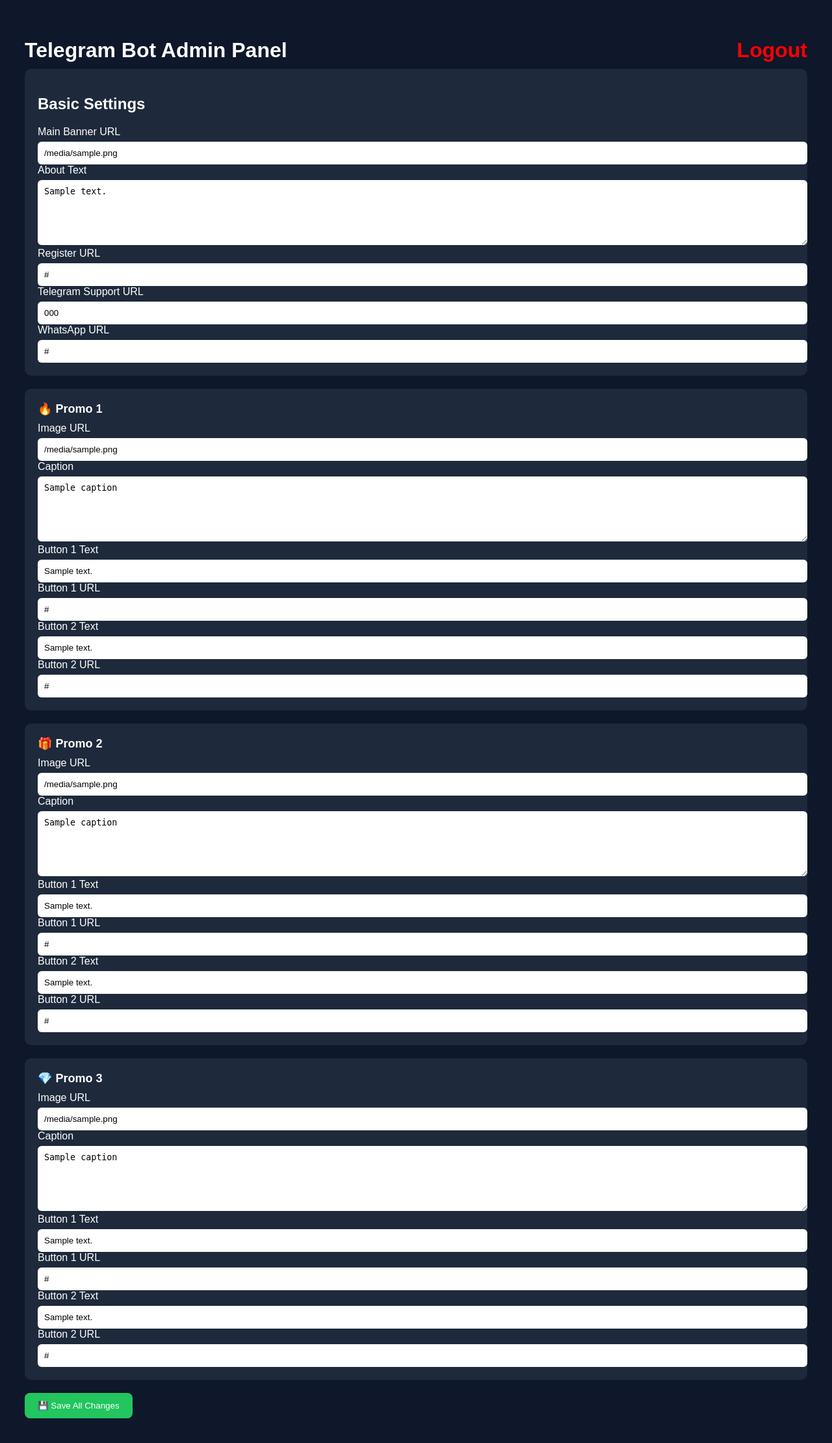
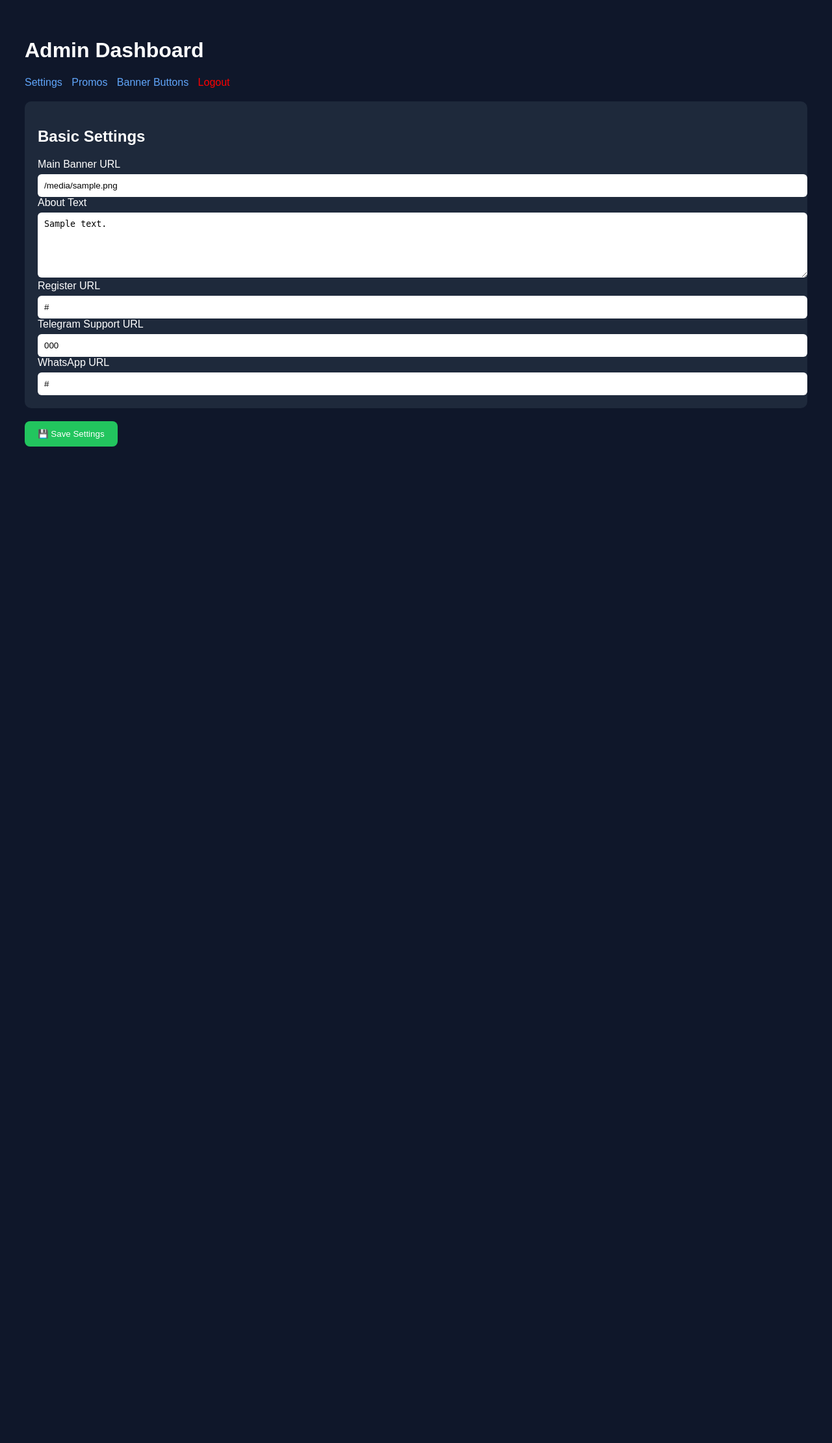
Before and after one commit to Dreamchaser-aus/captaintest12, a Flask app: template templates/dashboard.html in a window 1280 px wide. Shown: the whole page at 65% size. After the commit the page ends 687 px from the top, so only its background shows below. Run offline with Flask 3, Linux system fonts and the light colour scheme; the template is opened without the code that fills it: most values are stand-ins (such as "Sample title", 1, 10 or a date in 2020); some libraries are stand-ins or nearby versions.

Commit message:
Update dashboard.html

```diff
--- a/templates/dashboard.html
+++ b/templates/dashboard.html
@@ -4,105 +4,45 @@
     <title>Admin Dashboard</title>
     <style>
         body { font-family: Arial; background: #0f172a; color: white; padding: 30px; }
-        h1 { margin-bottom: 10px; }
         .box { background: #1e293b; padding: 20px; border-radius: 10px; margin-bottom: 20px; }
         input, textarea { width: 100%; padding: 10px; margin-top: 6px; border-radius: 6px; border: none; }
         textarea { height: 80px; }
         button { padding: 12px 20px; background: #22c55e; color: white; border: none; border-radius: 8px; cursor: pointer; }
-        .promo-title { font-size: 18px; font-weight: bold; margin-bottom: 10px; }
-        .logout { float: right; color: red; text-decoration: none; }
+        a { color: #60a5fa; text-decoration: none; margin-right: 10px; }
     </style>
 </head>
 <body>
 
-    <h1>Telegram Bot Admin Panel <a class="logout" href="/admin/logout">Logout</a></h1>
+<h1>Admin Dashboard</h1>
+
+<div style="margin-bottom:20px;">
+    <a href="/admin">Settings</a>
+    <a href="/admin/promos">Promos</a>
+    <a href="/admin/banner_buttons">Banner Buttons</a>
+    <a href="/admin/logout" style="color:red;">Logout</a>
+</div>
 
 <form method="POST">
-
     <div class="box">
         <h2>Basic Settings</h2>
 
         <label>Main Banner URL</label>
-            <input type="text" name="main_banner" value="{{ data.main_banner }}" />
+        <input type="text" name="main_banner" value="{{ data.main_banner }}">
 
         <label>About Text</label>
         <textarea name="about_text">{{ data.about_text }}</textarea>
 
         <label>Register URL</label>
-            <input type="text" name="register_url" value="{{ data.register_url }}" />
+        <input type="text" name="register_url" value="{{ data.register_url }}">
 
         <label>Telegram Support URL</label>
-            <input type="text" name="telegram_support" value="{{ data.telegram_support }}" />
+        <input type="text" name="telegram_support" value="{{ data.telegram_support }}">
 
         <label>WhatsApp URL</label>
-            <input type="text" name="whatsapp_url" value="{{ data.whatsapp_url }}" />
+        <input type="text" name="whatsapp_url" value="{{ data.whatsapp_url }}">
     </div>
 
-        <div class="box">
-            <div class="promo-title">🔥 Promo 1</div>
-            <label>Image URL</label>
-            <input type="text" name="promo_1_image" value="{{ data.promo_1.image }}" />
-
-            <label>Caption</label>
-            <textarea name="promo_1_caption">{{ data.promo_1.caption }}</textarea>
-
-            <label>Button 1 Text</label>
-            <input type="text" name="promo_1_btn1_text" value="{{ data.promo_1.button1_text }}" />
-
-            <label>Button 1 URL</label>
-            <input type="text" name="promo_1_btn1_url" value="{{ data.promo_1.button1_url }}" />
-
-            <label>Button 2 Text</label>
-            <input type="text" name="promo_1_btn2_text" value="{{ data.promo_1.button2_text }}" />
-
-            <label>Button 2 URL</label>
-            <input type="text" name="promo_1_btn2_url" value="{{ data.promo_1.button2_url }}" />
-        </div>
-
-        <div class="box">
-            <div class="promo-title">🎁 Promo 2</div>
-            <label>Image URL</label>
-            <input type="text" name="promo_2_image" value="{{ data.promo_2.image }}" />
-
-            <label>Caption</label>
-            <textarea name="promo_2_caption">{{ data.promo_2.caption }}</textarea>
-
-            <label>Button 1 Text</label>
-            <input type="text" name="promo_2_btn1_text" value="{{ data.promo_2.button1_text }}" />
-
-            <label>Button 1 URL</label>
-            <input type="text" name="promo_2_btn1_url" value="{{ data.promo_2.button1_url }}" />
-
-            <label>Button 2 Text</label>
-            <input type="text" name="promo_2_btn2_text" value="{{ data.promo_2.button2_text }}" />
-
-            <label>Button 2 URL</label>
-            <input type="text" name="promo_2_btn2_url" value="{{ data.promo_2.button2_url }}" />
-        </div>
-
-        <div class="box">
-            <div class="promo-title">💎 Promo 3</div>
-            <label>Image URL</label>
-            <input type="text" name="promo_3_image" value="{{ data.promo_3.image }}" />
-
-            <label>Caption</label>
-            <textarea name="promo_3_caption">{{ data.promo_3.caption }}</textarea>
-
-            <label>Button 1 Text</label>
-            <input type="text" name="promo_3_btn1_text" value="{{ data.promo_3.button1_text }}" />
-
-            <label>Button 1 URL</label>
-            <input type="text" name="promo_3_btn1_url" value="{{ data.promo_3.button1_url }}" />
-
-            <label>Button 2 Text</label>
-            <input type="text" name="promo_3_btn2_text" value="{{ data.promo_3.button2_text }}" />
-
-            <label>Button 2 URL</label>
-            <input type="text" name="promo_3_btn2_url" value="{{ data.promo_3.button2_url }}" />
-        </div>
-
-        <button type="submit">💾 Save All Changes</button>
-
+    <button type="submit">💾 Save Settings</button>
 </form>
 
 </body>
```
Lines whose indentation alone changed are shown as unchanged.
